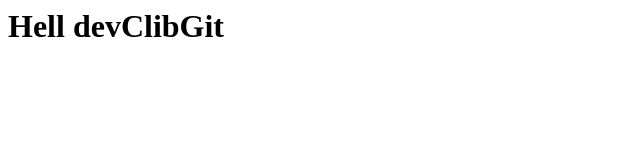
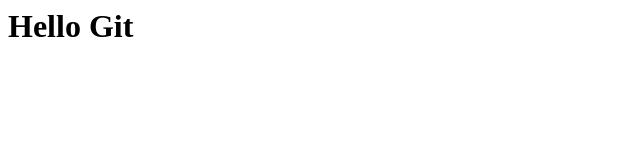
Before and after one commit to miltan13/git-sample, a plain HTML site: page index.html in a window 1280 px wide. Shown: the whole page, without its empty margins (0-640 px from the left). Drawn offline with Linux system fonts and the light colour scheme.

Commit message:
Revert "Wrong commit"
This reverts commit c17b67b66694a06a8c85b2b4fb8c3ef10d1ef9b8.

```diff
--- a/index.html
+++ b/index.html
@@ -1 +1 @@
-<h1>Hell devClibGit</h1>
+<h1>Hello Git</h1>
```
